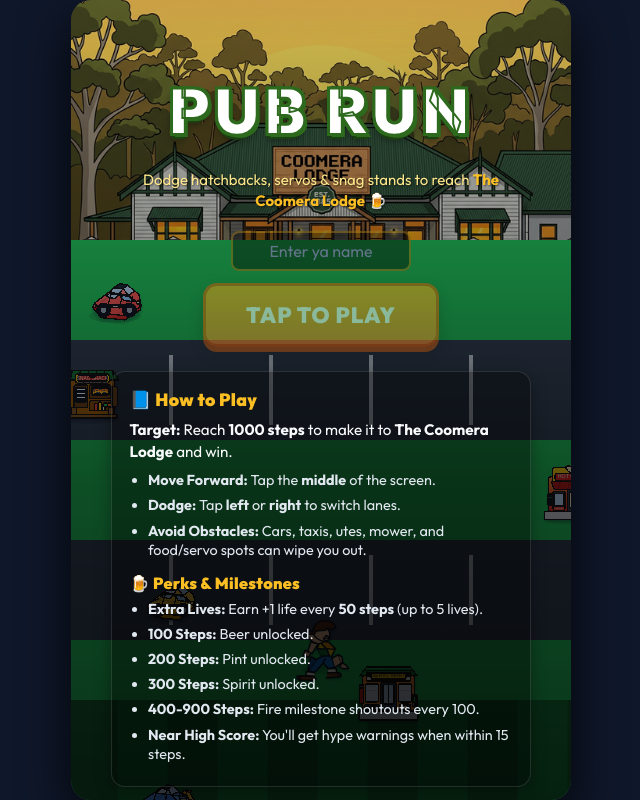
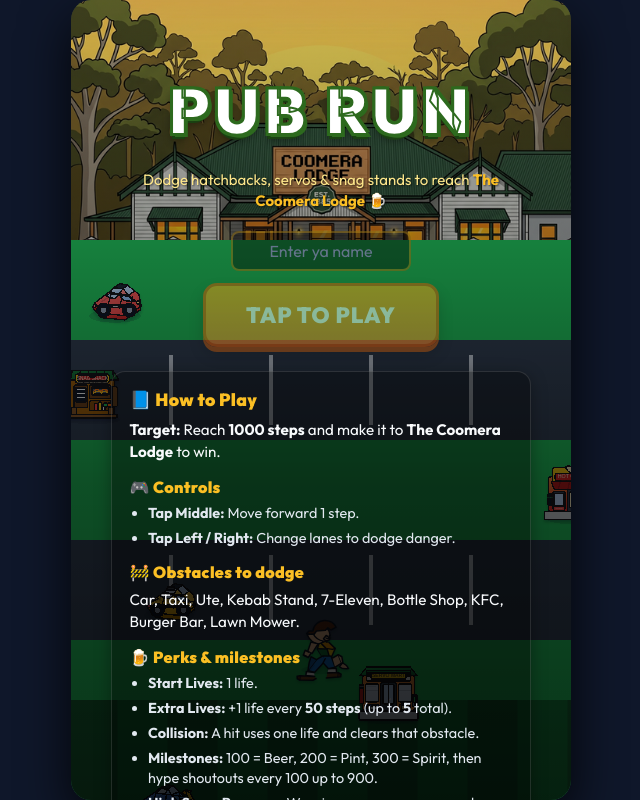
Before and after one commit to SamG90/Pub-Run, a React (Vite) app: page / in a window 1280 px wide. Shown: the whole page, without its empty margins (319-959 px from the left). Built offline with nearby package versions, Linux system fonts and the light colour scheme; no server answers.

Commit message:
Refine home screen instructions with complete gameplay details

```diff
--- a/src/App.jsx
+++ b/src/App.jsx
@@ -201,21 +201,24 @@
 
             <div className="instruction-card">
               <h2>📘 How to Play</h2>
-              <p><strong>Target:</strong> Reach <strong>1000 steps</strong> to make it to <strong>The Coomera Lodge</strong> and win.</p>
+              <p><strong>Target:</strong> Reach <strong>1000 steps</strong> and make it to <strong>The Coomera Lodge</strong> to win.</p>
+
+              <h3>🎮 Controls</h3>
               <ul>
-                <li><strong>Move Forward:</strong> Tap the <strong>middle</strong> of the screen.</li>
-                <li><strong>Dodge:</strong> Tap <strong>left</strong> or <strong>right</strong> to switch lanes.</li>
-                <li><strong>Avoid Obstacles:</strong> Cars, taxis, utes, mower, and food/servo spots can wipe you out.</li>
+                <li><strong>Tap Middle:</strong> Move forward 1 step.</li>
+                <li><strong>Tap Left / Right:</strong> Change lanes to dodge danger.</li>
               </ul>
 
-              <h3>🍺 Perks & Milestones</h3>
+              <h3>🚧 Obstacles to dodge</h3>
+              <p>Car, Taxi, Ute, Kebab Stand, 7-Eleven, Bottle Shop, KFC, Burger Bar, Lawn Mower.</p>
+
+              <h3>🍺 Perks & milestones</h3>
               <ul>
-                <li><strong>Extra Lives:</strong> Earn +1 life every <strong>50 steps</strong> (up to 5 lives).</li>
-                <li><strong>100 Steps:</strong> Beer unlocked.</li>
-                <li><strong>200 Steps:</strong> Pint unlocked.</li>
-                <li><strong>300 Steps:</strong> Spirit unlocked.</li>
-                <li><strong>400-900 Steps:</strong> Fire milestone shoutouts every 100.</li>
-                <li><strong>Near High Score:</strong> You'll get hype warnings when within 15 steps.</li>
+                <li><strong>Start Lives:</strong> 1 life.</li>
+                <li><strong>Extra Lives:</strong> +1 life every <strong>50 steps</strong> (up to <strong>5</strong> total).</li>
+                <li><strong>Collision:</strong> A hit uses one life and clears that obstacle.</li>
+                <li><strong>Milestones:</strong> 100 = Beer, 200 = Pint, 300 = Spirit, then hype shoutouts every 100 up to 900.</li>
+                <li><strong>High Score Pressure:</strong> Warning messages appear when you are within 15 of the all-time high.</li>
               </ul>
             </div>
 
```
